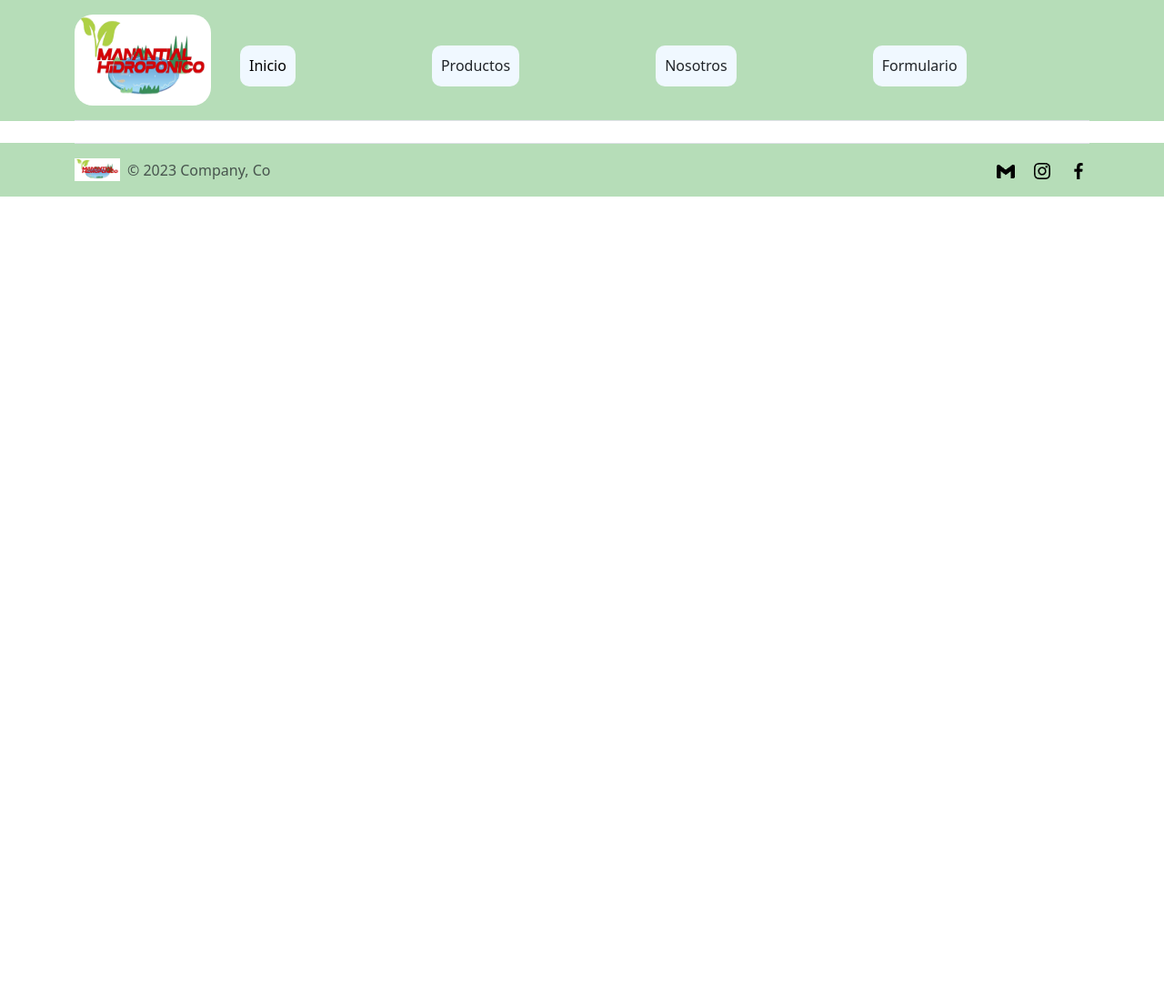
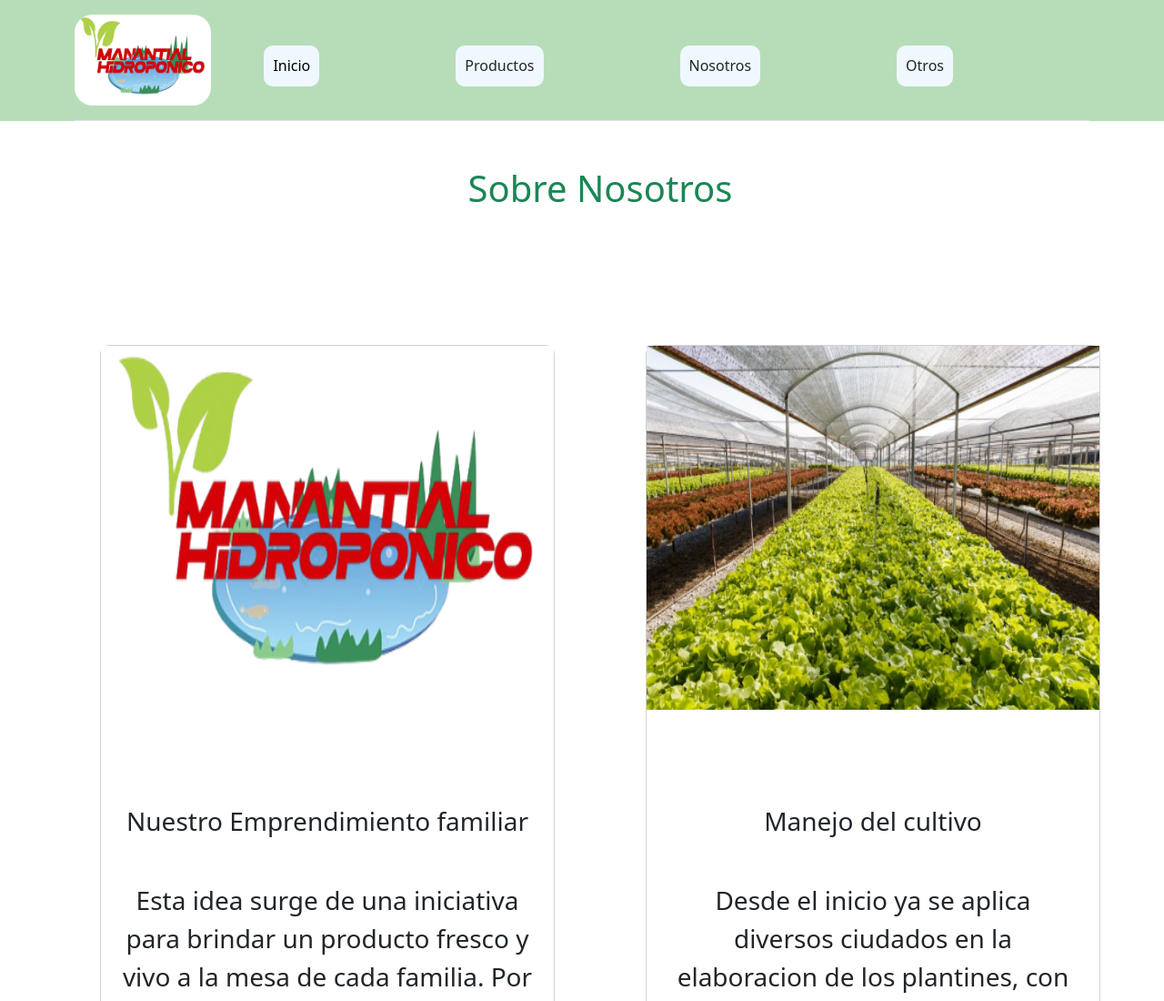
Before and after one commit to StormsLight/proyectofinal, a plain HTML site: page pages/nosotros.html in a window 1280 px wide. Shown: the top 1100 px of the page at 91% size. Before the commit the page ends 800 px from the top, so only its background shows below. Drawn offline with nearby package versions, Linux system fonts and the light colour scheme.

Commit message:
terminamos pag nosotros

```diff
--- a/css/index.css
+++ b/css/index.css
@@ -68,3 +68,47 @@ ul{
     margin-top: 80px;
 
 }
+
+.padrebody{
+    padding: 20px;
+    display: flex;
+    flex-direction: row;
+    flex-wrap: wrap;
+    justify-content: center;
+    padding-top: 100px;
+    padding-bottom: 200px;
+    justify-content: space-around;
+}
+
+.div1{
+    text-align: center;
+    padding: 20px;
+    border: solid lightgray 1px;
+    border-radius: 10px;
+    margin: 40px;
+    flex-direction: row;
+    width: 500px;
+    font-size: 28px;
+    padding-bottom: 100px;
+    justify-content: space-around;
+}
+
+.nombreciudad{
+    padding-bottom: 40px;
+}
+
+.img{
+    width: 498px;
+    height: 400px;
+    margin-bottom: 90px;
+    margin-left: -20px;
+    margin-top: -20px;
+}
+
+.titulo {
+    margin-top: 50px;
+}
+
+.form{
+    text-align: center;
+}
--- a/pages/nosotros.html
+++ b/pages/nosotros.html
@@ -21,11 +21,76 @@
                     <li><a href="../index.html" class="text-decoration-none color text-black ">Inicio</a></li>
                     <li><a href="./productos.html" class="nav-link">Productos</a></li>
                     <li><a href="./nosotros.html" class="nav-link">Nosotros</a></li>
-                    <li><a href="./formulario.html" class="nav-link">Formulario</a></li>
+                    <li><a href="./otro.html" class="nav-link">Otros</a></li>
                 </ul>
             </header>
         </div>
     </header>
+
+    <menu>
+        <div class="titulo">
+            <h1 class="text-center text-success">
+                Sobre Nosotros
+            </h1>
+        </div>
+        <section class="padrebody">
+            <div class="div1">
+
+                <figure>
+                    <img class="img" src="../resources/Logo.png" alt="">
+
+                </figure>
+                <h3 class="nombreciudad">Nuestro Emprendimiento familiar</h3>
+                <p>
+                    Esta idea surge de una iniciativa para brindar un producto fresco y vivo a la mesa de cada familia. Por esa razón nos cautivo el amplio mundo de la hidroponia, ya que permite cultivar todo tipo de alimentos libres de pesticidas, quimicos y un buen manejo hacia las plagas. De esta manera obtener un producto de alta calidad y frescura.
+
+                </p>
+                <p>Nuestra meta es que cada familia pueda adquirir estos productos disfrutando de su frescura y sabor.</p>
+            </div>
+                <div class="div1">
+
+                    <figure>
+                        <img class="img" src="../resources/Carrosel 1.png" alt="">
+
+                    </figure>
+                    <h3 class="nombreciudad">Manejo del cultivo</h3>
+                    <p> Desde el inicio ya se aplica diversos ciudados en la elaboracion de los plantines, con semillas de alta calidad. Para si lograr unos plantines exelentes.
+                    </p>
+                    <p>Luego de varias semanas son transplantados en sistemas NFT de cultivo hidroponico. Donde alli la planta recibe todos los nutrientes necesarios para su optimo desarrollo y llegar a su etapa de cosecha</p>
+                    <p>beneficios de la hidroponia es que sin suelo se aporta mediante agua y sales los nutrientes necesarios para la planta y obteniendo un optimo control de la misma.</p>
+                </div>
+                    <div class="div1">
+
+                        <figure>
+                            <img class="img" src="../resources/variedades_de_lechuga.jpg" alt="">
+
+                        </figure>
+                        <h3 class="nombreciudad">Que productos ofrecemos</h3>
+                        <p>
+                            La hidroponia nos permite elaborar muchos productos para el cliente. Pero inicialmente ofrecemos cultivos de ortaliza como por ejemplo:
+                        </p>
+                        <p>Lechugas: la variedad crespa, crespa morada y mantecosa</p>
+                        <p>Rucula</p>
+                        <p>Perefil y silantro</p>
+                        <p>Espinaca</p>
+                        <p>Nuestro objetivo es seguir ampliando las variedades para para asi un futuro brindar mas variedades de productos</p>
+                    </div>
+        </section>
+
+<div class="titulo">
+<h2 class="text-center text-success mb-">Para contactarnos</h2>
+    <form class="form" action="" method="">
+    <label for="Nombre"> Nombre y Apellido:</label><br>
+    <input type="text" name="Nombre" required/><br>
+<br>
+    <label for="Email">Email:</label> <br>
+    <input type="email" name="Email" required /><br>
+<button class="mt-2">Enviar</button> <br>
+    </form>
+
+</div>
+    </menu>
+
 
 
 
```
Also changed, not shown: index.html (+1 -1 lines), pages/otro.html (renamed from pages/formulario.html, +1 -1 lines), pages/productos.html (+1 -1 lines), resources/variedades_de_lechuga.jpg (added).
